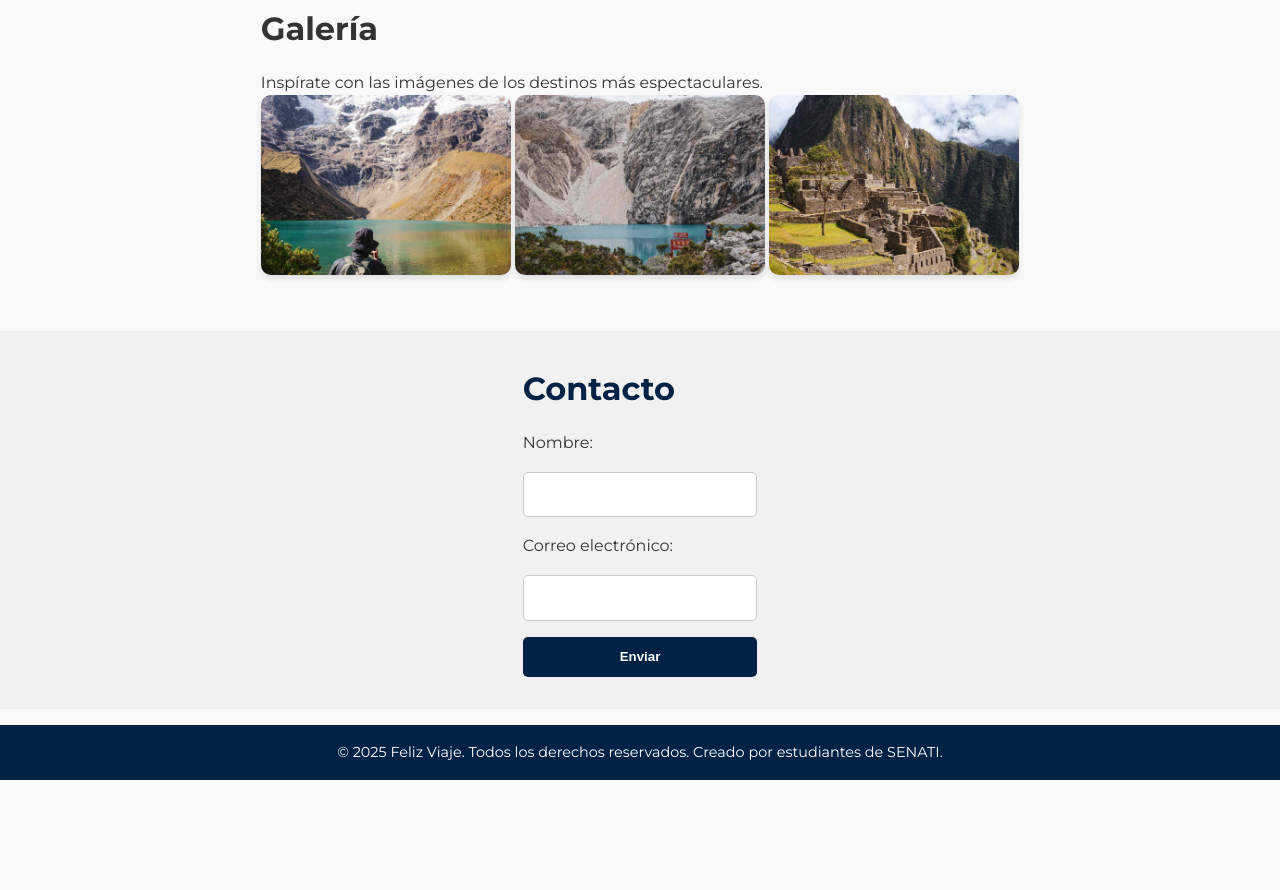
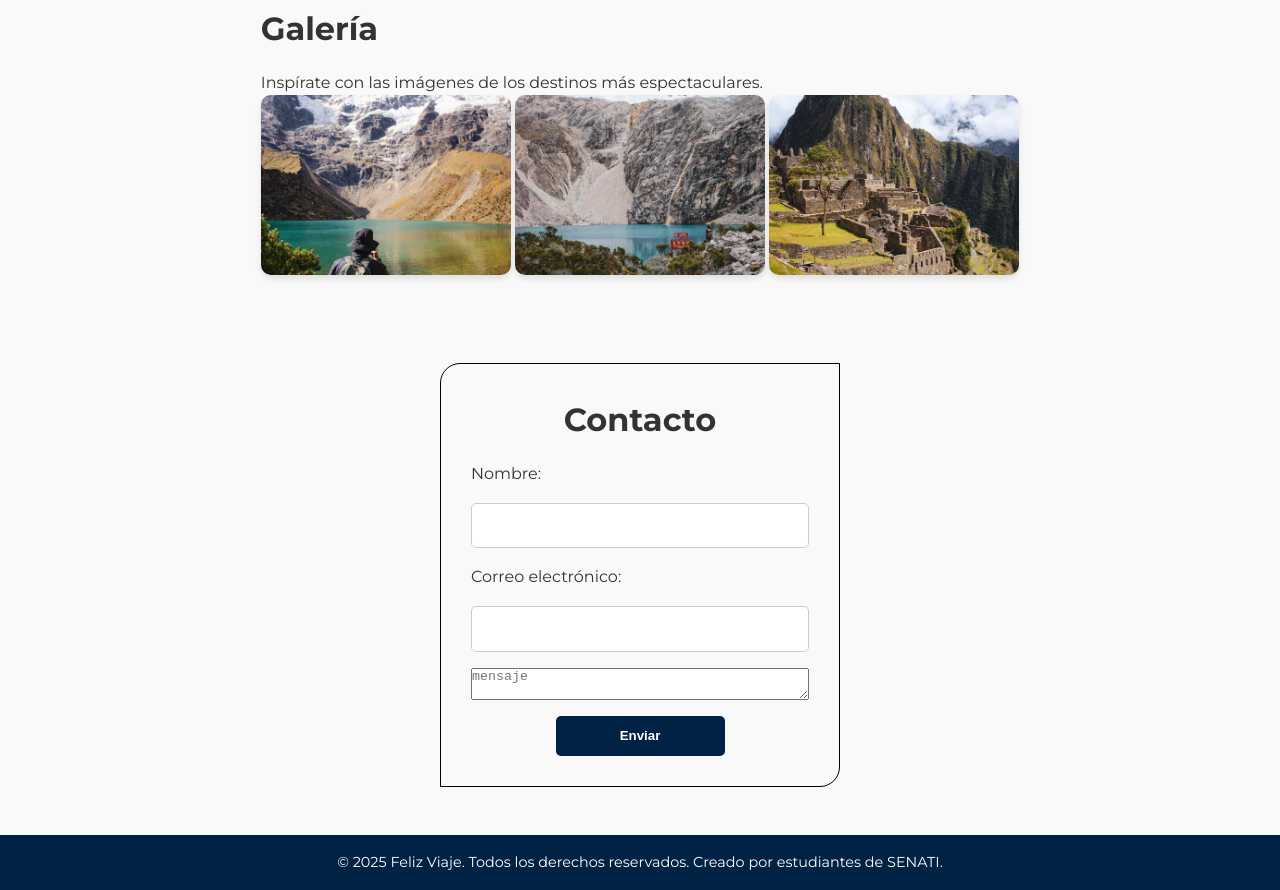
Before and after one commit to NathaliaCruz18/Turismo, a plain HTML site: page index.html in a window 1280 px wide. Shown: the part 1313-2203 px from the top of the page. Before the commit the page ends 2093 px from the top, so only its background shows below. Drawn offline with Linux system fonts and the light colour scheme.

Commit message:
section de contactos modificado

```diff
--- a/index.html
+++ b/index.html
@@ -50,8 +50,8 @@
             </div>
         </section>
 
-        <section id="contacto" class="section bg-light">
-            <div class="container">
+        <section id="contacto" >
+            <div class="containerForm">
                 <h2>Contacto</h2>
                 <form id="formContacto" class="contact-form">
                     <label for="nombre">Nombre:</label>
@@ -60,7 +60,9 @@
                     <label for="email">Correo electrónico:</label>
                     <input type="email" id="email" name="email" required>
 
-                    <button type="submit" class="btn">Enviar</button>
+                    <textarea name="textarea" id="txtA" placeholder="mensaje"></textarea>
+
+                    <button id="btnE" type="submit" class="btn">Enviar</button>
                 </form>
             </div>
         </section>
--- a/style.css
+++ b/style.css
@@ -176,6 +176,17 @@ form {
 }
 
 /* FORMULARIO */
+.containerForm{
+    border: 1px solid #000;
+    border-radius: 20px 0 20px 0;
+    align-content: center;
+    width: 400px ;
+    padding: 30px;
+}
+.containerForm h2{
+    text-align: center;
+    font-weight: 700;
+}
 .contact-form {
     max-width: 500px;
     margin: 0 auto;
@@ -200,6 +211,11 @@ form {
     font-weight: 600;
     cursor: pointer;
     transition: background-color 0.3s ease;
+    display: grid;
+    place-self: center;
+}
+#btnE{
+    width: 50%;
 }
 
 .contact-form button:hover {
```
